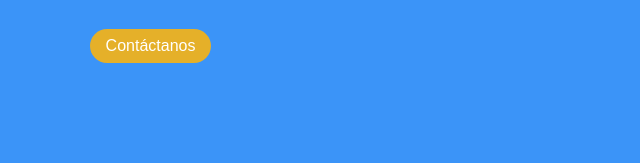
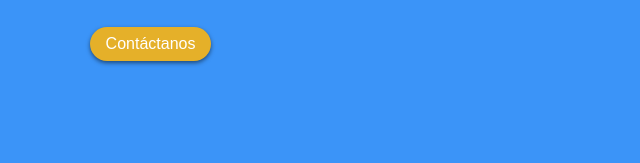
Before and after one commit to jsanxez/servilimp, a plain HTML site: page index.html in a window 1280 px wide. In both pictures the pointer is over the button "Contáctanos". Shown: the part 236-399 px from the top of the page, 0-640 px from the left. Drawn offline with nearby package versions, Linux system fonts and the light colour scheme.

Commit message:
btn animation

```diff
--- a/css/style.css
+++ b/css/style.css
@@ -231,6 +231,7 @@ img {
   font-weight: normal;
   background-color: var(--light-orange);
   border-radius: 100px;
+  cursor: pointer;
   padding: 0.5rem 1rem;
 }
 
@@ -270,6 +271,14 @@ img {
  .card { transition: box-shadow .4s ease;}
 .card:hover { box-shadow: 0 2px 2px var(--light-orange);}
 
+.btn {
+  transition: all .5s ease;
+}
+.btn:hover {
+  transform: translate(0, -2px);
+  box-shadow: 0 2px 4px 0 rgba(0, 0, 0, .5);
+}
+
 /*
 ===============
     Queries
```
